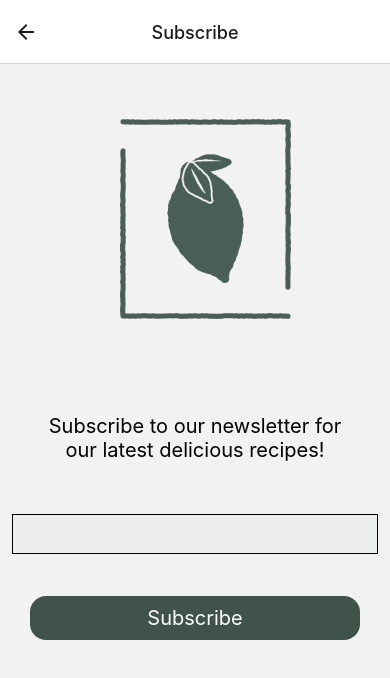
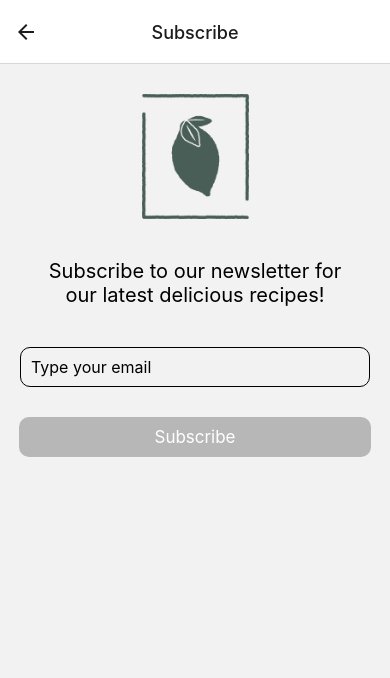
Before and after one commit to COrtega-SSDC/React-Native-Project-Coursera, a React Native app: screen /Subscribe in a window 390 px wide. Shown: the top 678 px of the page. Built offline with nearby package versions, Linux system fonts and the light colour scheme.

Commit message:
added email validation and final styling

```diff
--- a/screens/SubscribeScreen.js
+++ b/screens/SubscribeScreen.js
@@ -1,18 +1,32 @@
 import * as React from 'react';
 import { View, StyleSheet, Image, Text, TextInput, Pressable, Alert } from 'react-native';
 
+import { validateEmail } from '../utils';
+
 const SubscribeScreen = () => {
+  const [email, onChangeEmail] = React.useState('')
+  const [isEmailValid, setisEmailValid] = React.useState(false)
+
+  React.useEffect(() => {
+    setisEmailValid(validateEmail(email));
+  }, [email])
 
   return (
     <View styles={styles.container}>
       <Image source={require('../assets/little-lemon-logo-grey.png')} style={styles.logo} />
       <Text style={styles.headerText}>
-          Subscribe to our newsletter for our latest delicious recipes!
+        Subscribe to our newsletter for our latest delicious recipes!
       </Text>
-      <TextInput style={styles.inputBox}>
-
-      </TextInput>
-      <Pressable style={styles.button} onPress={()=> Alert.alert("Thanks for subscribing, stay tuned")}>
+      <TextInput
+        style={styles.inputBox}
+        placeholder='Type your email'
+        keyboardType={'email-address'}
+        value={email}
+        onChangeText={onChangeEmail} />
+      <Pressable
+        style={[styles.button, !isEmailValid && styles.buttonDisabled]}
+        onPress={() => Alert.alert("Thanks for subscribing, stay tuned!")}
+        disabled={!isEmailValid}>
         <Text style={styles.buttonText}>Subscribe</Text>
       </Pressable>
     </View>
@@ -32,29 +46,36 @@ const styles = StyleSheet.create({
     textAlign: 'center',
   },
   logo: {
-    height: 200,
+    height: 125,
     width: 300,
     resizeMode: 'contain',
-    margin: 55
+    alignSelf: "center",
+    marginTop: 30
   },
   button: {
     backgroundColor: '#40534B',
-    margin: 30,
-    fontSize: 50,
-    borderRadius: 16,
+    borderRadius: 10,
+    textAlign: "center",
+    marginLeft: 19,
+    marginRight: 19
   },
   buttonText: {
     textAlign: 'center',
     color: "white",
-    fontSize: 20,
+    fontSize: 17,
     margin: 10
+  },
+  buttonDisabled: {
+    backgroundColor: "#B7B7B7"
   },
   inputBox: {
     height: 40,
-    margin: 12,
+    marginLeft: 20,
+    marginRight: 20,
     borderWidth: 1,
+    borderRadius: 10,
     padding: 10,
     fontSize: 16,
-    backgroundColor: '#EDEFEE',
+    marginBottom: 30
   },
 })
```
